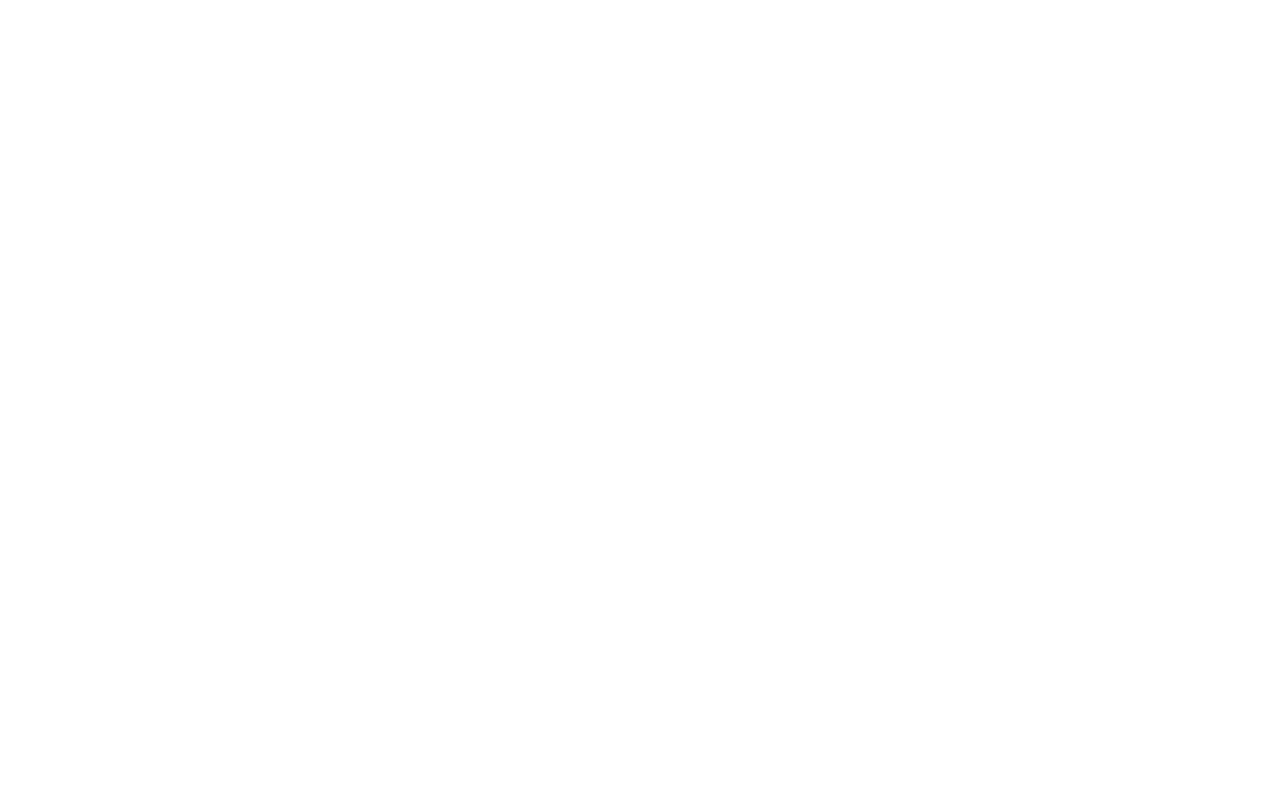
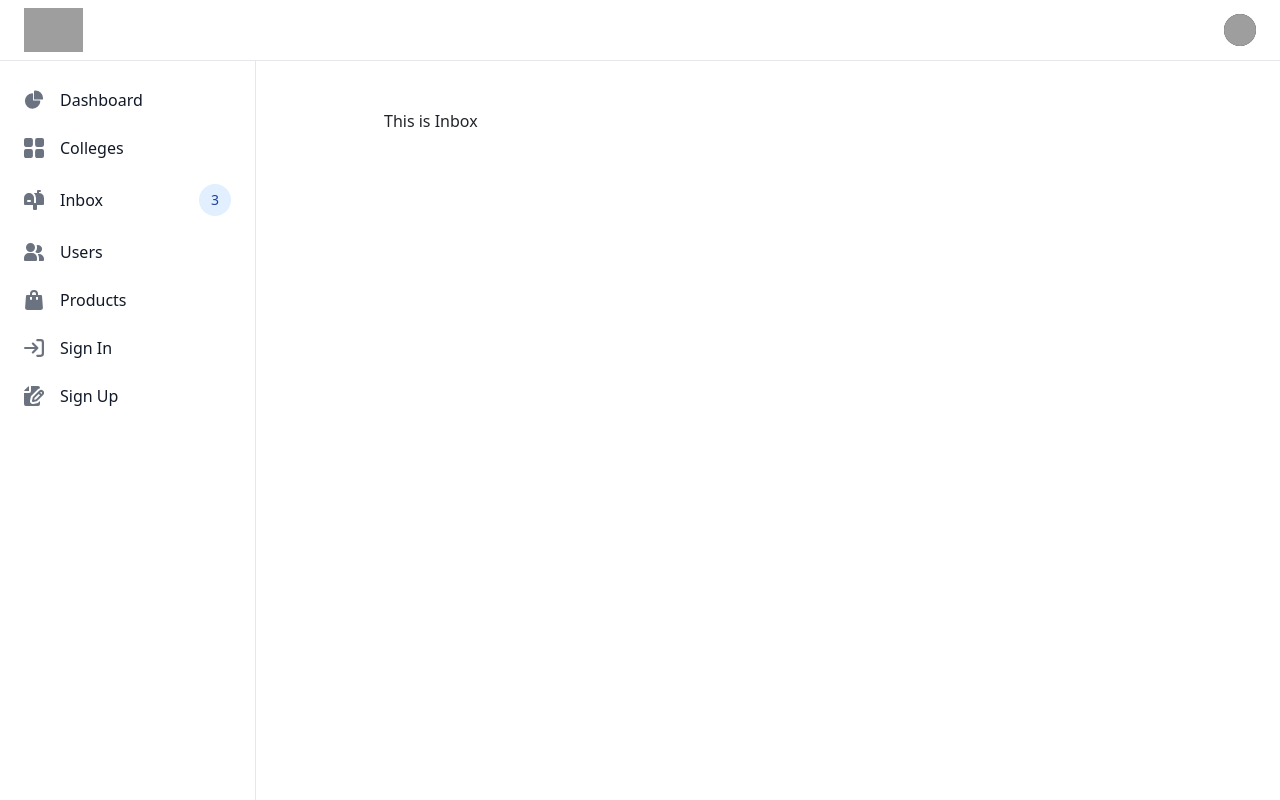
Before and after one commit to Coneixement-India-Pvt-Ltd/college-shodh-admin-react, a React (Vite) app in the folder frontend/: page /dashboard/inbox in a window 1280 px wide. Before the commit this address had no page. Built offline with nearby package versions, Linux system fonts and the light colour scheme; no server answers; grey boxes are pictures that could not be loaded.

Commit message:
additional menus

```diff
--- a/frontend/src/App.jsx
+++ b/frontend/src/App.jsx
@@ -5,8 +5,10 @@
 import ForgotPassword from './components/Auth/ForgotPassword/ForgotPassword';
 import ResetPassword from './components/Auth/ForgotPassword/ResetPassword';
 import AdminPage from './components/Admin_panel/AdminPage';
-import DashboardPage from './components/Dashboard/DashboardPage';
 import CollegesPage from './components/Colleges/CollegesPage';
+import InboxPage from './components/Inbox/InboxPage';
+import UsersPage from './components/Users/UsersPage';
+import ProductPage from './components/Products/ProductPage';
 
 function App() {
   return (
@@ -19,6 +21,9 @@
         <Route path="/resetPassword/:token" element={<ResetPassword />} />
         <Route path="/dashboard" element={<AdminPage/>} />
         <Route path="/dashboard/college" element={<CollegesPage/>} />
+        <Route path="/dashboard/inbox" element={<InboxPage/>} />
+        <Route path="/dashboard/users" element={<UsersPage/>} />
+        <Route path="/dashboard/products" element={<ProductPage/>} />
 
       </Routes>
 
--- a/frontend/src/components/Admin_panel/Sidebar.jsx
+++ b/frontend/src/components/Admin_panel/Sidebar.jsx
@@ -77,7 +77,7 @@
             </li>
             <li>
               <Link
-                to="#"
+                to="/dashboard/inbox"
                 className="flex items-center p-2 text-gray-900 rounded-lg dark:text-white hover:bg-gray-100 dark:hover:bg-gray-700 group"
               >
                 <svg
@@ -97,7 +97,7 @@
             </li>
             <li>
               <Link
-                to="#"
+                to="/dashboard/users"
                 className="flex items-center p-2 text-gray-900 rounded-lg dark:text-white hover:bg-gray-100 dark:hover:bg-gray-700 group"
               >
                 <svg
@@ -114,7 +114,7 @@
             </li>
             <li>
               <Link
-                to="#"
+                to="/dashboard/products"
                 className="flex items-center p-2 text-gray-900 rounded-lg dark:text-white hover:bg-gray-100 dark:hover:bg-gray-700 group"
               >
                 <svg
--- /dev/null
+++ b/frontend/src/components/Inbox/Inbox.jsx
@@ -0,0 +1,11 @@
+import React from 'react'
+
+const Inbox = () => {
+  return (
+    <div className='ml-96 mt-28'>
+      <h1>This is Inbox</h1>
+    </div>
+  )
+}
+
+export default Inbox
--- /dev/null
+++ b/frontend/src/components/Inbox/InboxPage.jsx
@@ -0,0 +1,16 @@
+import React from 'react'
+import Navbar from '../Admin_panel/Navbar'
+import Inbox from './Inbox'
+import Sidebar from '../Admin_panel/Sidebar'
+
+const InboxPage = () => {
+  return (
+    <>
+    <Navbar />
+    <Sidebar />
+    <Inbox />
+    </>
+  )
+}
+
+export default InboxPage
--- /dev/null
+++ b/frontend/src/components/Products/Product.jsx
@@ -0,0 +1,11 @@
+import React from 'react'
+
+const Product = () => {
+  return (
+    <div className='ml-96 mt-28'>
+      <h1>This is Products</h1>
+    </div>
+  )
+}
+
+export default Product
--- /dev/null
+++ b/frontend/src/components/Products/ProductPage.jsx
@@ -0,0 +1,16 @@
+import React from 'react'
+import Navbar from '../Admin_panel/Navbar'
+import Sidebar from '../Admin_panel/Sidebar'
+import Product from './Product'
+
+const ProductPage = () => {
+  return (
+    <>
+        <Navbar />
+        <Sidebar />
+        <Product />
+    </>
+  )
+}
+
+export default ProductPage
--- /dev/null
+++ b/frontend/src/components/Users/Users.jsx
@@ -0,0 +1,11 @@
+import React from 'react'
+
+const Users = () => {
+  return (
+    <div className='ml-96 mt-28'>
+      <h1>List of Users</h1>
+    </div>
+  )
+}
+
+export default Users
--- /dev/null
+++ b/frontend/src/components/Users/UsersPage.jsx
@@ -0,0 +1,16 @@
+import React from 'react'
+import Navbar from '../Admin_panel/Navbar'
+import Users from './Users'
+import Sidebar from '../Admin_panel/Sidebar'
+
+const UsersPage = () => {
+  return (
+    <>
+    <Navbar />
+    <Sidebar />
+    <Users />
+    </>
+  )
+}
+
+export default UsersPage
```
